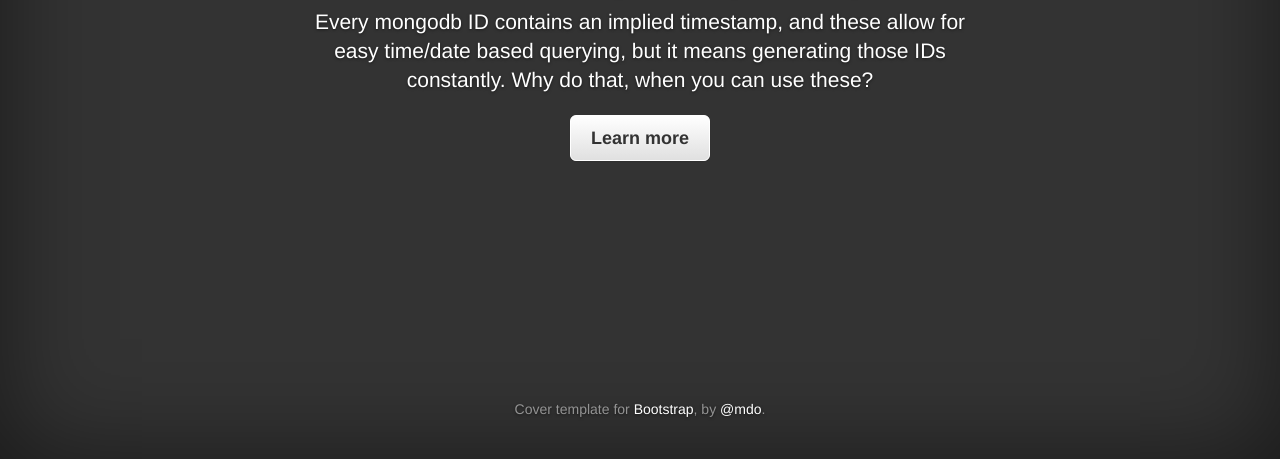
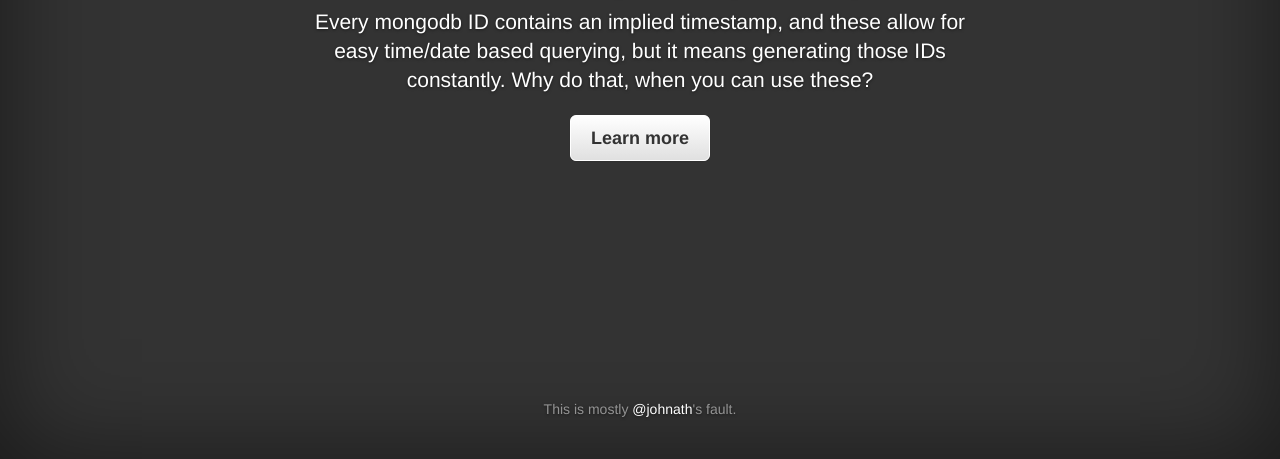
Before and after one commit to johnath/mongoclock, a plain HTML site: page index.html in a window 1280 px wide. Shown: the part 341-800 px from the top of the page. Drawn offline with nearby package versions, Linux system fonts and the light colour scheme; a script that the page names is missing.

Commit message:
Update index.html

```diff
--- a/index.html
+++ b/index.html
@@ -66,7 +66,7 @@
 
           <div class="mastfoot">
             <div class="inner">
-              <p>Cover template for <a href="http://getbootstrap.com">Bootstrap</a>, by <a href="https://twitter.com/mdo">@mdo</a>.</p>
+              <p>This is mostly <a href="https://twitter.com/johnath">@johnath</a>'s fault.</p>
             </div>
           </div>
 
```
